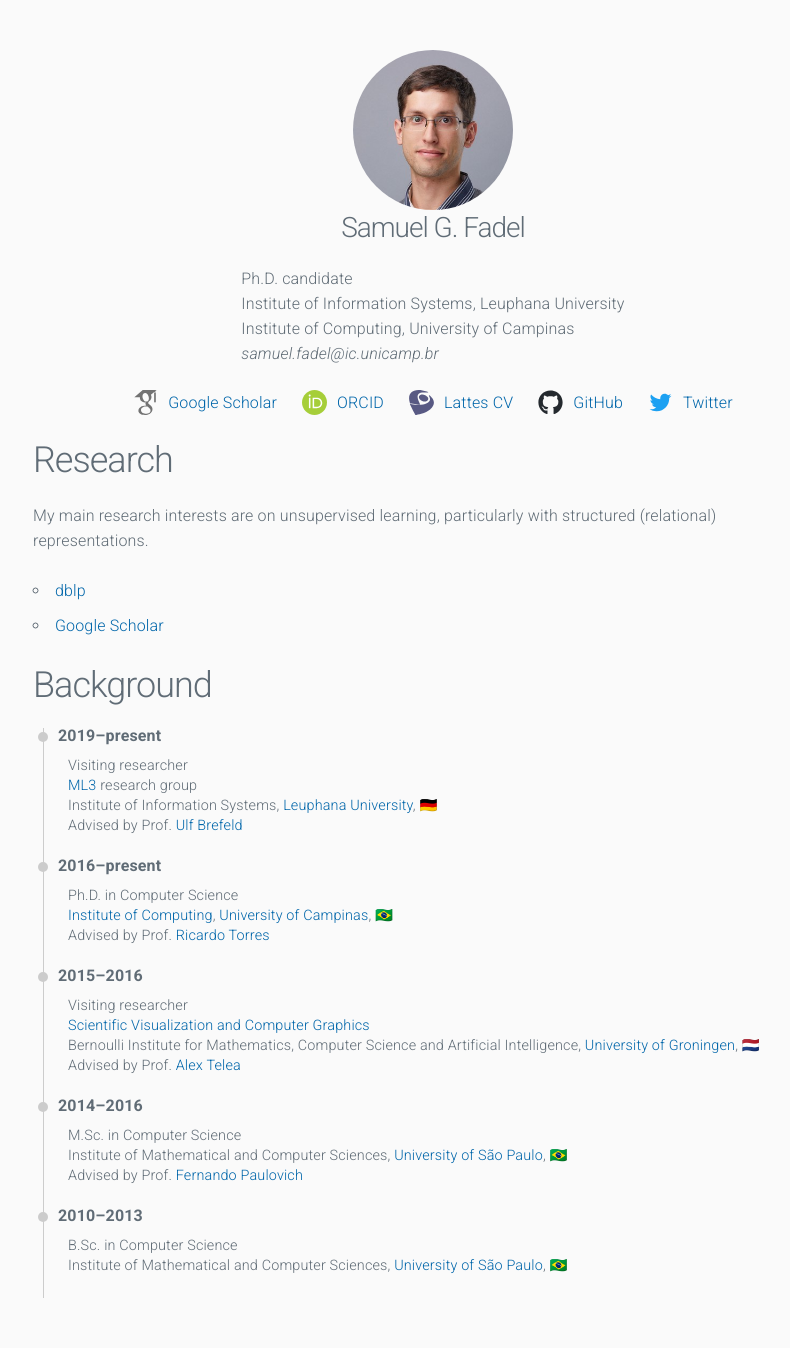
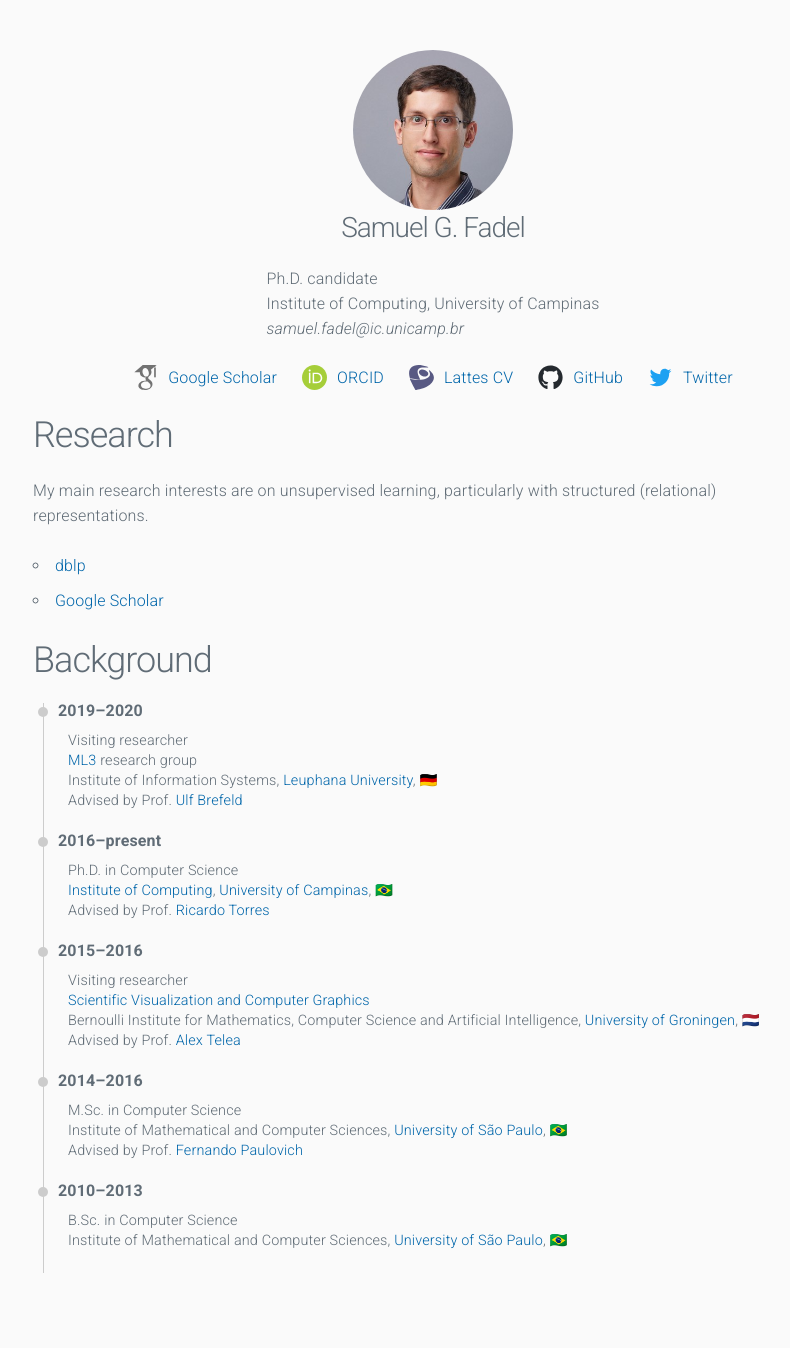
Before and after one commit to jayflyaway/fadel.github.io, a Jekyll site: the page built from README.md, in a window 1280 px wide. Shown: the whole page, without its empty margins (207-997 px from the left). Built offline with Jekyll 4.4.1, drawn with Linux system fonts in a browser that asks for light colours; our own code applies the rules of GitHub Pages for plain Markdown files; after the commit the page ends 1323 px from its top, so only the background shows below that.

Commit message:
Updated info

```diff
--- a/README.md
+++ b/README.md
@@ -9,7 +9,8 @@ My main research interests are on unsupervised learning, particularly with struc
 ## Background
 
 {: #timeline}
-- 2019--present
+
+- 2019--2020
   + Visiting researcher
   + [ML3](http://ml3.leuphana.de/) research group
   + Institute of Information Systems, [Leuphana University](https://www.leuphana.de/), 🇩🇪
--- a/_layouts/default.html
+++ b/_layouts/default.html
@@ -141,7 +141,6 @@
     <h3>Samuel G. Fadel</h3>
     <ul id="info">
       <li>Ph.D. candidate</li>
-      <li>Institute of Information Systems, Leuphana University</li>
       <li>Institute of Computing, University of Campinas</li>
       <li><i>samuel.fadel@ic.unicamp.br</i></li>
     </ul>
```
